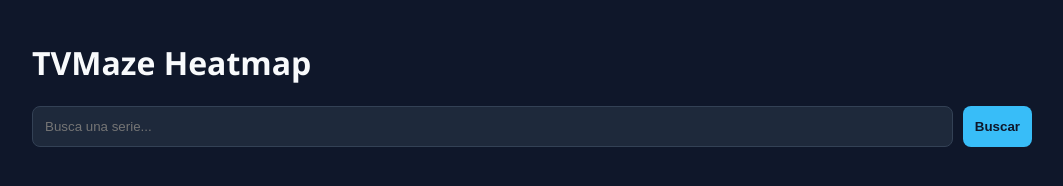
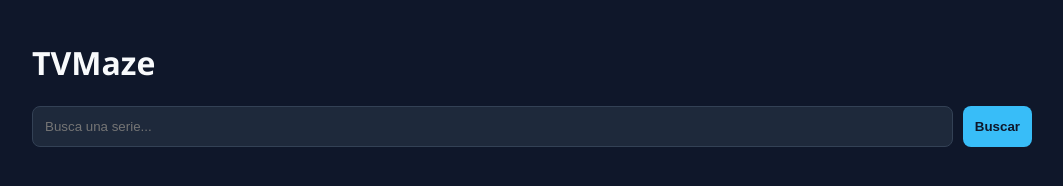
Before and after one commit to DannyOrtizMartinez/Lab8-Multimedios, a website with bundled scripts: page src/index.html in a window 1280 px wide. Shown: the whole page, without its empty margins (108-1171 px from the left). Built offline with nearby package versions, Linux system fonts and the light colour scheme; no server answers.

Commit message:
Commit 3

```diff
--- a/src/index.html
+++ b/src/index.html
@@ -13,7 +13,7 @@
 <body>
     <div class="container">
         <header>
-            <h1>TVMaze Heatmap</h1>
+            <h1>TVMaze</h1>
             <div class="search-container">
                 <input type="text" id="searchInput" placeholder="Busca una serie...">
                 <button id="searchBtn">Buscar</button>
```
